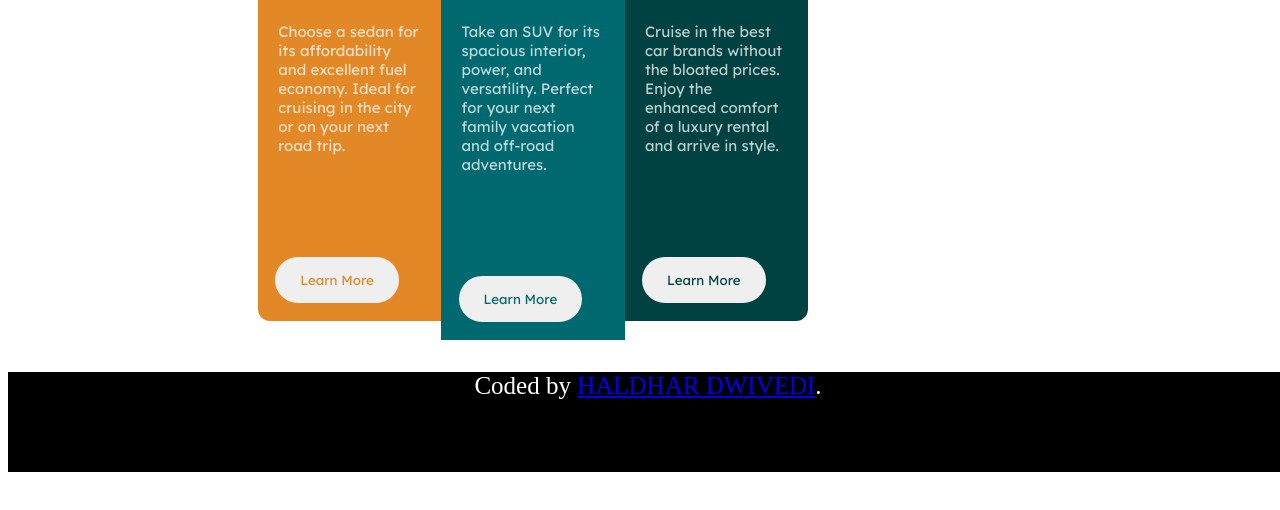
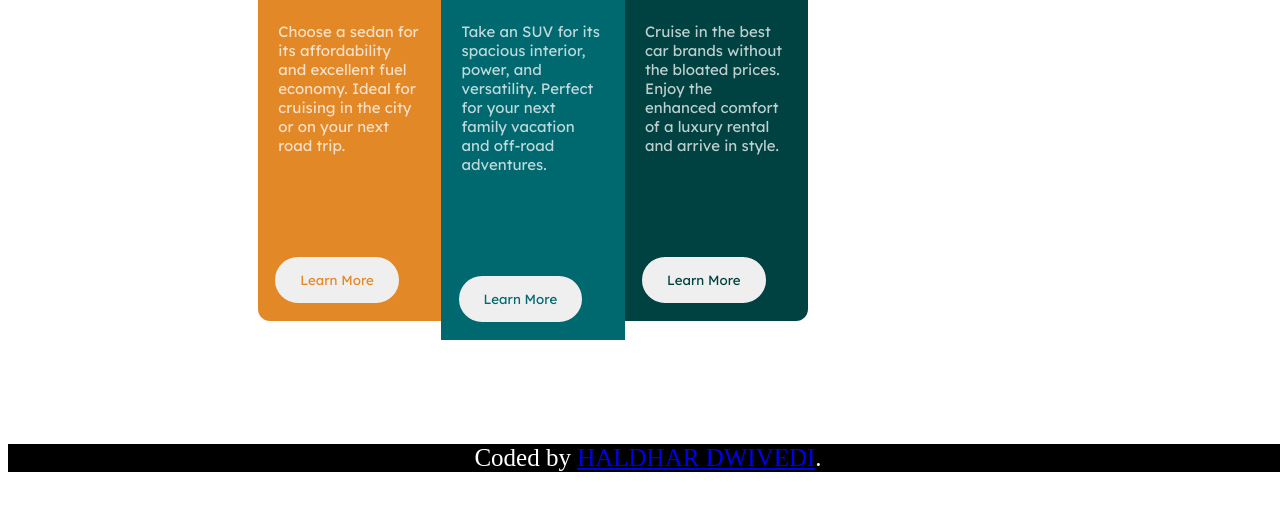
Before and after one commit to Haldhardwivedi/Frontend-Mentor, a plain HTML site: page index.html in a window 1280 px wide. Shown: the part 328-838 px from the top of the page. Drawn offline with Linux system fonts and the light colour scheme.

Commit message:
Update styles.css

```diff
--- a/css/styles.css
+++ b/css/styles.css
@@ -55,7 +55,7 @@ h1{
     position: fixed;
     bottom: 0%;
     width:100%;
-    height: 100px;
+    height: 40;
     background-color:black;
     color: white;
     text-align: center;
```
